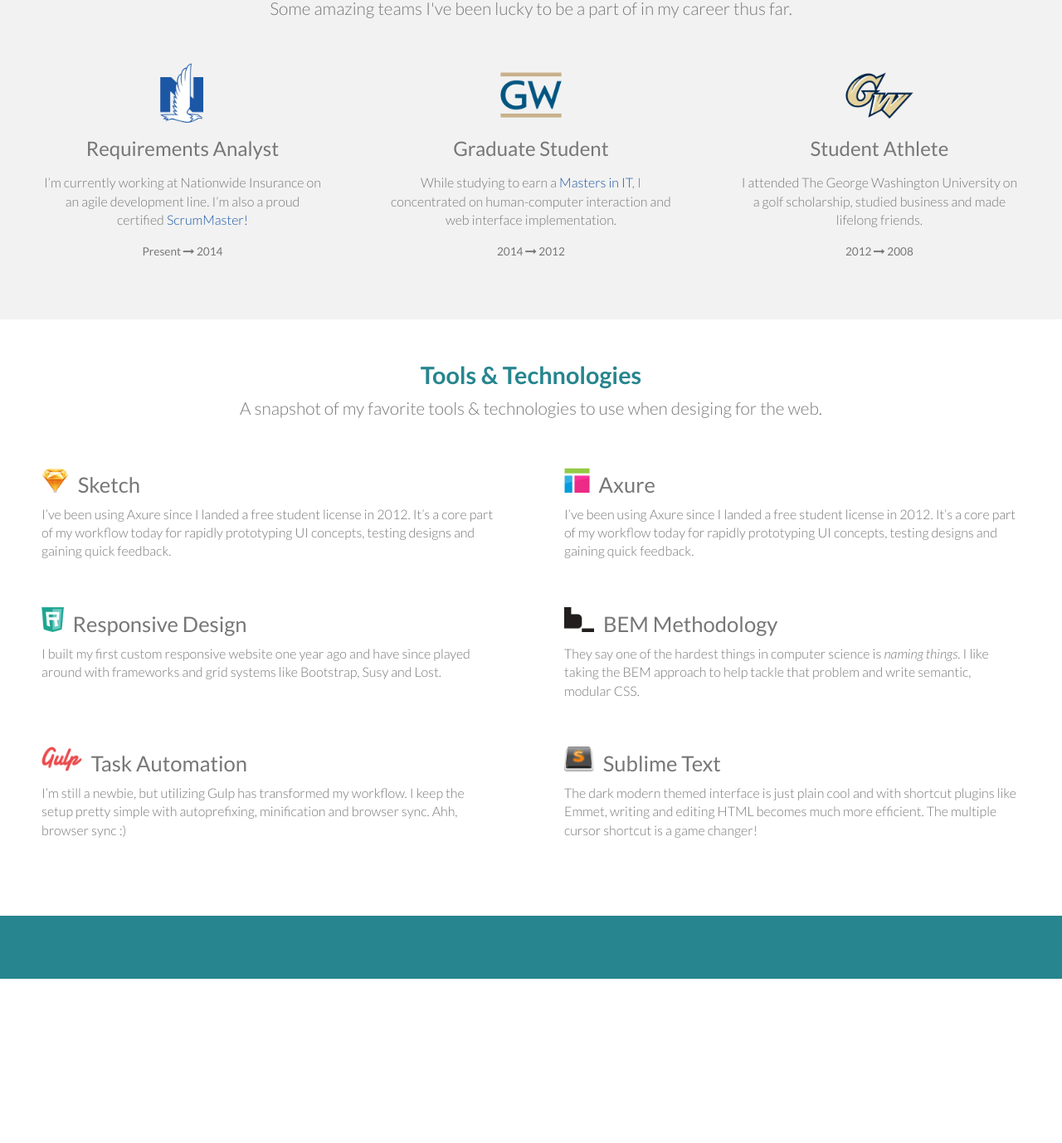
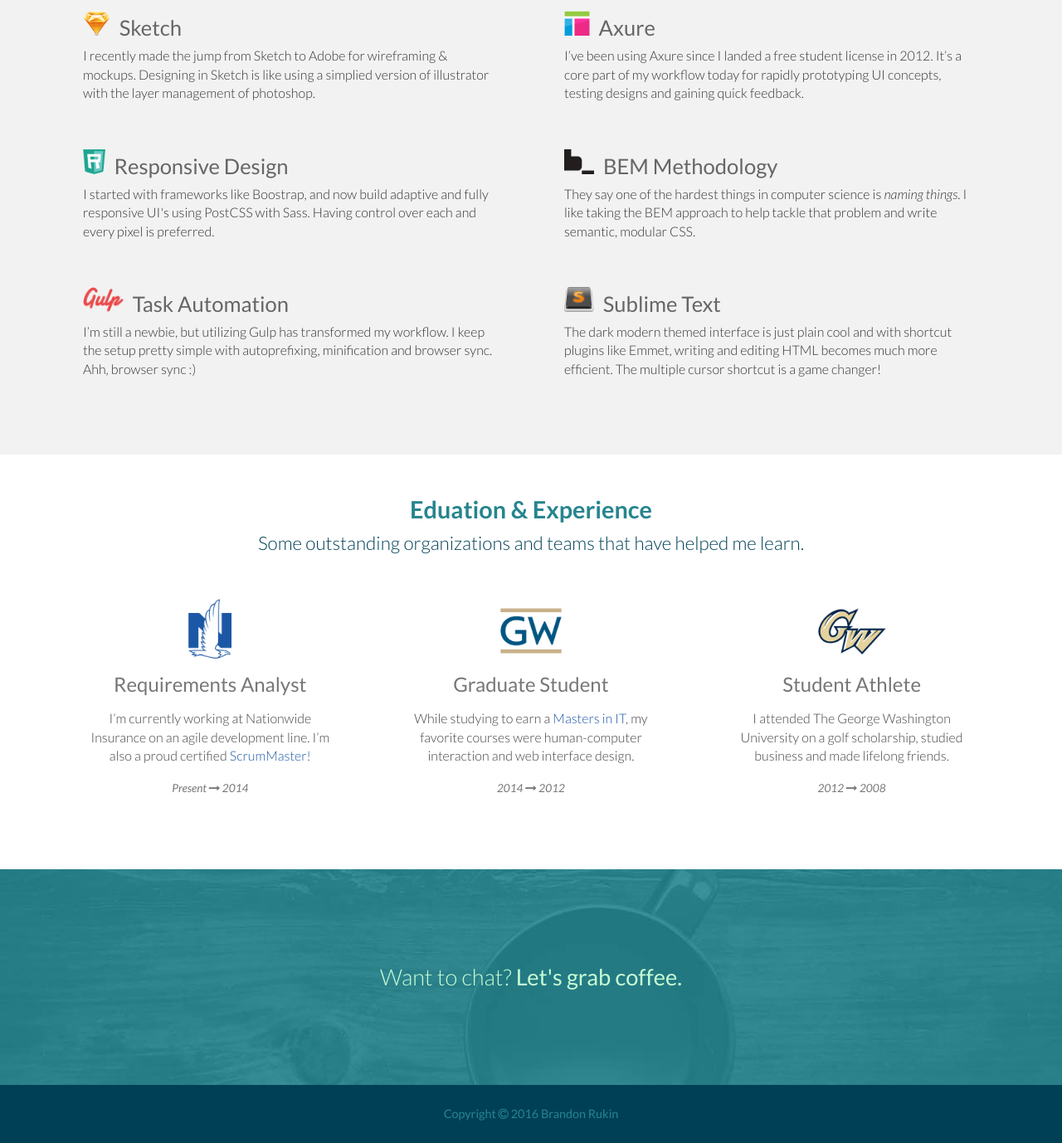
Before and after one commit to brandonrukin/brandonrukin-portfolio, a website: page index.html in a window 1280 px wide. Shown: the part 667-2045 px from the top of the page at 83% size. Before the commit the page ends 1847 px from the top, so only its background shows below. Drawn offline with Linux system fonts and the light colour scheme.

Commit message:
add contact and footer section

```diff
--- a/index.html
+++ b/index.html
@@ -3,7 +3,7 @@
 <head>
 	<meta charset="UTF-8">
 	<meta name="viewport" content="width=device-width, initial-scale=1">
-	<title>Brandon Rukin | UI/UX Portfolio </title>
+	<title>Brandon Rukin | Web & Interface Designer </title>
 	<link rel="shortcut icon" href="favicon.ico" type="image/x-icon"/>
 	<link rel="stylesheet" href="https://maxcdn.bootstrapcdn.com/font-awesome/4.5.0/css/font-awesome.min.css">
 	<link href='https://fonts.googleapis.com/css?family=Lato:400,100,100italic,300,400italic,700,300italic,700italic,900,900italic' rel='stylesheet' type='text/css'>
@@ -23,38 +23,13 @@
 			<h2>Hello, I'm a <span>Web & Interface Designer</span> based in Columbus, Ohio.</h2>
 		</div>
 	</section>
-	<section class="experience">
-		<h1 class="experience__header"><b>Eduation & Experience</b></h1>
-		<h2 class="experience__sub-header">Some amazing teams I've been lucky to be a part of in my career thus far.</h2>
-		<div class="roles">
-			<div class="roles__item">
-				<img src="dist/images/icon-nationwide.png">
-				<h2>Requirements Analyst</h2>
-				<p>I’m currently working at Nationwide Insurance on an agile development line. I’m also a proud certified <a target="_blank" href=
-				"https://www.scrumalliance.org/certifications/practitioners/certified-scrummaster-csm">ScrumMaster!</a></p>
-				<span>Present <i class="fa fa-long-arrow-right"></i> 2014</span>
-			</div>
-			<div class="roles__item">
-				<img src="dist/images/icon-msist.png">
-				<h2 class="skill-title">Graduate Student</h2>
-				<p class="skill-details">While studying to earn a <a target="_blank" href="http://business.gwu.edu/programs/specialized-masters/m-s-information-systems-technology">Masters in IT</a>, I concentrated on human-computer interaction and web interface implementation.</p>
-				<span class="skill-example">2014 <i class="fa fa-long-arrow-right"></i> 2012</span>
-			</div>
-			<div class="roles__item">
-				<img src="dist/images/icon-gwu.png">
-				<h2 class="skill-title">Student Athlete</h2>
-				<p class="skill-details">I attended The George Washington University on a golf scholarship, studied business and made lifelong friends.</p>
-				<span class="skill-example">2012 <i class="fa fa-long-arrow-right"></i> 2008</span>
-			</div>
-		</div>
-	</section>
 	<section class="tools">
 		<h1 class="tools__header"><b>Tools & Technologies</b></h1>
 		<h2 class="tools__sub-header">A snapshot of my favorite tools & technologies to use when desiging for the web.</h2>
 		<ul class="tools-list">
 			<li class="tools-list__item">
 				<h2><img src="dist/images/icon-sketch.png">Sketch</h2>
-				<p>I’ve been using Axure since I landed a free student license in 2012. It’s a core part of my workflow today for rapidly prototyping UI concepts, testing designs and gaining quick feedback.</p>
+				<p>I recently made the jump from Sketch to Adobe for wireframing & mockups. Designing in Sketch is like using a simplied version of illustrator with the layer management of photoshop.</p>
 			</li>
 			<li class="tools-list__item">
 				<h2><img src="dist/images/icon-axure.png">Axure</h2>
@@ -62,7 +37,7 @@
 			</li>
 			<li class="tools-list__item">
 				<h2><img src="dist/images/icon-rwd.png">Responsive Design</h2>
-				<p>I built my first custom responsive website one year ago and have since played around with frameworks and grid systems like Bootstrap, Susy and Lost.</p>
+				<p>I started with frameworks like Boostrap, and now build adaptive and fully responsive UI's using PostCSS with Sass. Having control over each and every pixel is preferred.</p>
 			</li>
 			<li class="tools-list__item">
 				<h2><img src="dist/images/icon-bem.png">BEM Methodology</h2>
@@ -78,9 +53,36 @@
 			</li>
 		</div>
 	</section>
-
-	<div style="background: #26858E">
-		<br><br><br><br>
-	</div>
+	<section class="experience">
+		<h1 class="experience__header"><b>Eduation & Experience</b></h1>
+		<h2 class="experience__sub-header">Some outstanding organizations and teams that have helped me learn.</h2>
+		<ul class="experience-list">
+			<li class="experience-list__item">
+				<img src="dist/images/icon-nationwide.png">
+				<h2>Requirements Analyst</h2>
+				<p>I’m currently working at Nationwide Insurance on an agile development line. I’m also a proud certified <a target="_blank" href=
+				"https://www.scrumalliance.org/certifications/practitioners/certified-scrummaster-csm">ScrumMaster!</a></p>
+				<span>Present <i class="fa fa-long-arrow-right"></i> 2014</span>
+			</li>
+			<li class="experience-list__item">
+				<img src="dist/images/icon-msist.png">
+				<h2 class="skill-title">Graduate Student</h2>
+				<p class="skill-details">While studying to earn a <a target="_blank" href="http://business.gwu.edu/programs/specialized-masters/m-s-information-systems-technology">Masters in IT</a>, my favorite courses were human-computer interaction and web interface design.</p>
+				<span class="skill-example">2014 <i class="fa fa-long-arrow-right"></i> 2012</span>
+			</li>
+			<li class="experience-list__item">
+				<img src="dist/images/icon-gwu.png">
+				<h2 class="skill-title">Student Athlete</h2>
+				<p class="skill-details">I attended The George Washington University on a golf scholarship, studied business and made lifelong friends.</p>
+				<span class="skill-example">2012 <i class="fa fa-long-arrow-right"></i> 2008</span>
+			</li>
+		</ul>
+	</section>
+	<section class="contact">
+		<p>Want to chat? <a href="mailto:rukin.brandon@gmail.com?Subject=Let's grab coffee.">Let's grab coffee.</a></p>
+	</section>
+	<section class="footer">
+		<p>Copyright <i class="fa fa-copyright"></i> 2016 Brandon Rukin</p>
+	</section>
 </body>
 </html>
--- /dev/null
+++ b/src/css/_contact.css
@@ -0,0 +1,30 @@
+.contact {
+	background: url(../images/bg-coffee.jpg) no-repeat center center;
+	background-size: cover;
+	height: 260px;
+	display: flex;
+	justify-content: center;
+	align-items: center;
+	p {
+		color: #C8FDD4;
+		font-size: 1.7em;
+		font-weight: 300;
+		a {
+			color: #C8FDD4;
+			text-decoration: none;
+			font-weight: 400;
+			&:hover {
+				color: #70CFB7;
+			}
+		}
+	}
+}
+
+@media screen and (max-width: 520px) {
+	.contact {
+		height: 200px;
+		p {
+			font-size: 1.4em;
+		}
+	}
+}
--- a/src/css/_experience.css
+++ b/src/css/_experience.css
@@ -1,5 +1,5 @@
 .experience {
-	background: #F2F2F2;
+	background: #FFF;
 	padding: 30px 50px;
 	color: #777;
 	text-align: center;
@@ -13,15 +13,18 @@
 		}
 	}
 	&__sub-header {
-		font-size: 1.3em;
+		font-size: 1.4em;
 		font-weight: 300;
 		margin-top: 10px;
 		margin-bottom: 50px;
+		color: #004057;
 	}
 }
 
-.roles {
-	lost-center: 1180px;
+.experience-list {
+	lost-center: 1080px;
+	list-style: none;
+	padding: 0;
 	&__item {
   		lost-column: 1/3 3 80px;
   		text-align: center;
@@ -39,6 +42,7 @@
   			font-size: 1em;
   			font-weight: 300;
   			line-height: 1.4em;
+  			color: #444;
   			a {
   				color: #1C57A5;
   				font-weight: 300;
@@ -50,13 +54,13 @@
   		}
   		span {
   			font-size: .85em;
-  			cursor: pointer;
+  			font-style: italic;
   		}
 	}
 }
 
 @media screen and (max-width: 960px) {
-	.roles {
+	.experience-list {
 	lost-center: 1180px;
 	&__item {
   		lost-column: 1/1 1 80px;
--- /dev/null
+++ b/src/css/_footer.css
@@ -0,0 +1,13 @@
+.footer {
+	height: 70px;
+	background: #004057;
+	display: flex;
+	justify-content: center;
+	align-items: center;
+	color: #555;
+	p {
+		color: #26858E;
+		font-weight: 400;
+		font-size: .9em;
+	}
+}
--- a/src/css/_intro.css
+++ b/src/css/_intro.css
@@ -1,12 +1,12 @@
 .intro {
-	background: url(../images/cbus-bg.png) no-repeat center center;
+	background: url(../images/bg-cbus.jpg) no-repeat center center;
 	background-size: cover;
 	&__container {
 		text-align: center;
-		padding: 130px 40px;
+		padding: 100px 40px;
 		.logo {
+			width: 5em;
 			margin-bottom: 20px;
-			width: 5.5em;
 		}
 		a {
 			font-size: 1em;
@@ -16,17 +16,17 @@
 			display: inline;
 			color: #C8FDD4;
 			&:hover {
-				color: #FFF;
+				color: #70CFB7;
 			}
 		}
 		h1 {
-			font-size: 3.2em;
-			margin-top: 50px;
-			margin-bottom: 10px;
+			font-size: 3.0em;
+			margin-top: 40px;
+			margin-bottom: 0px;
 			color: #ECF0F1;
 		}
 		h2 {
-			font-size: 1.5em;
+			font-size: 1.7em;
 			color: #FFF;
 			font-weight: 300;
 			span {
@@ -55,7 +55,7 @@
 				margin-bottom: 10px;
 			}
 			h2 {
-				font-size: 1.3em;
+				font-size: 1.6em;
 			}
 		}
 	}
--- a/src/css/_tools.css
+++ b/src/css/_tools.css
@@ -1,10 +1,9 @@
 .tools {
-	background: #FFF;
+	background: #F2F2F2;
 	padding: 30px 50px;
-	color: #777;
 	text-align: center;
 	&__header {
-		font-size: 1.8em;
+		font-size: 1.9em;
 		font-weight: 500;
 		margin-bottom: 0px;
 		color: #26858E;
@@ -13,15 +12,16 @@
 		}
 	}
 	&__sub-header {
-		font-size: 1.3em;
+		font-size: 1.4em;
 		font-weight: 300;
 		margin-top: 10px;
 		margin-bottom: 50px;
+		color: #004057;
 	}
 }
 
 .tools-list {
-	lost-center: 1180px;
+	lost-center: 1080px;
 	list-style: none;
 	padding: 0;
 	&__item {
@@ -29,6 +29,7 @@
   		text-align: left;
   		margin-bottom: 30px;
   		h2 {
+  			color: #666;
   			margin-top: 10px;
   			margin-bottom: 0px;
   			font-size: 1.6em;
@@ -40,14 +41,18 @@
   		}
   		p {
   			font-size: 1em;
-  			margin-top: 10px;
+  			margin-top: 8px;
   			font-weight: 300;
   			line-height: 1.4em;
+  			color: #333;
   		}
 	}
 }
 
 @media screen and (max-width: 840px) {
+	.tools {
+		padding: 30px 30px;
+	}
 	.tools-list {
 		lost-center: 1180px;
 		list-style: none;
--- a/src/css/styles.css
+++ b/src/css/styles.css
@@ -13,3 +13,5 @@
 @import '_intro.css';
 @import '_experience.css';
 @import '_tools.css';
+@import '_contact.css';
+@import '_footer.css';
```
Also changed, not shown: dist/css/styles.css, dist/images/bg-cbus.jpg (added), dist/images/bg-coffee.jpg (added), dist/images/cbus-bg.png (deleted), src/images/bg-cbus.jpg (added), src/images/bg-coffee.jpg (added), 1 other file.
